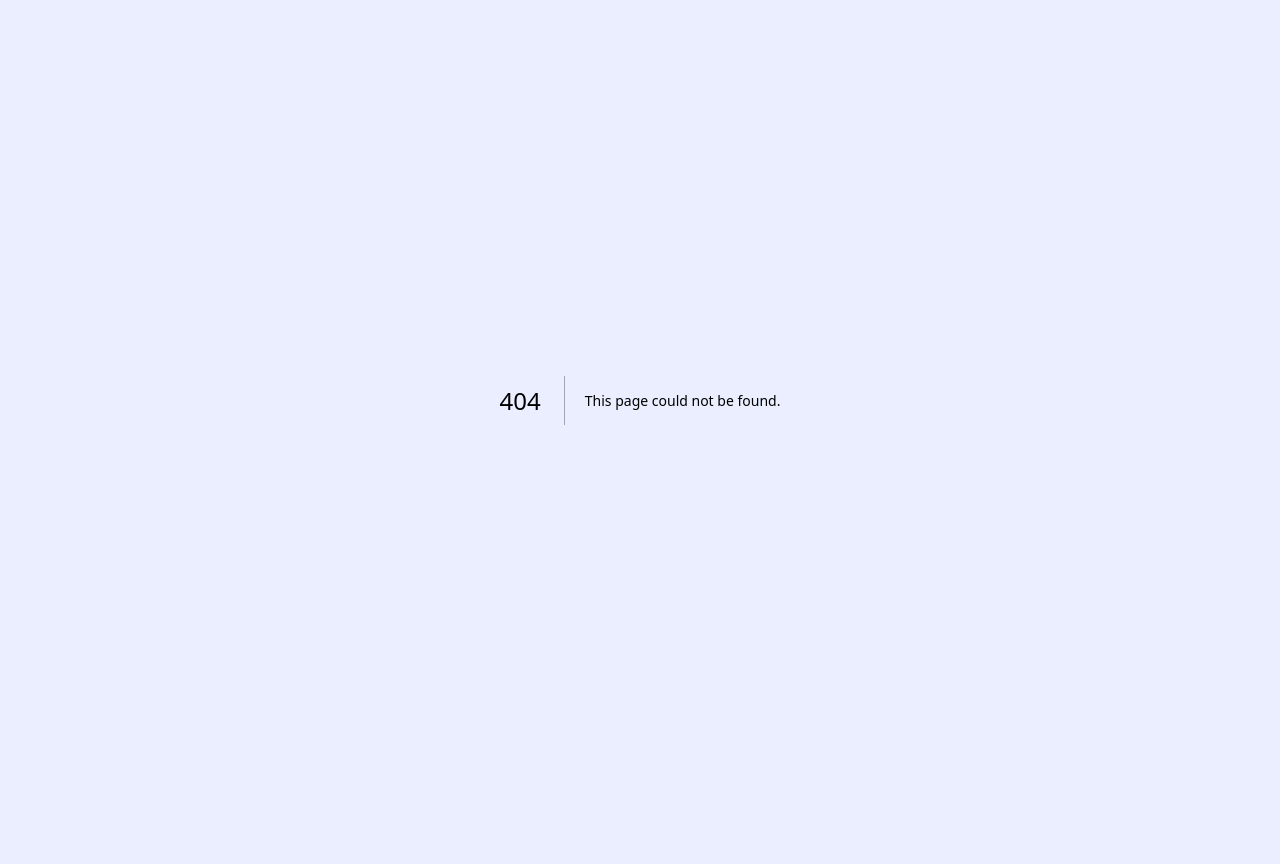
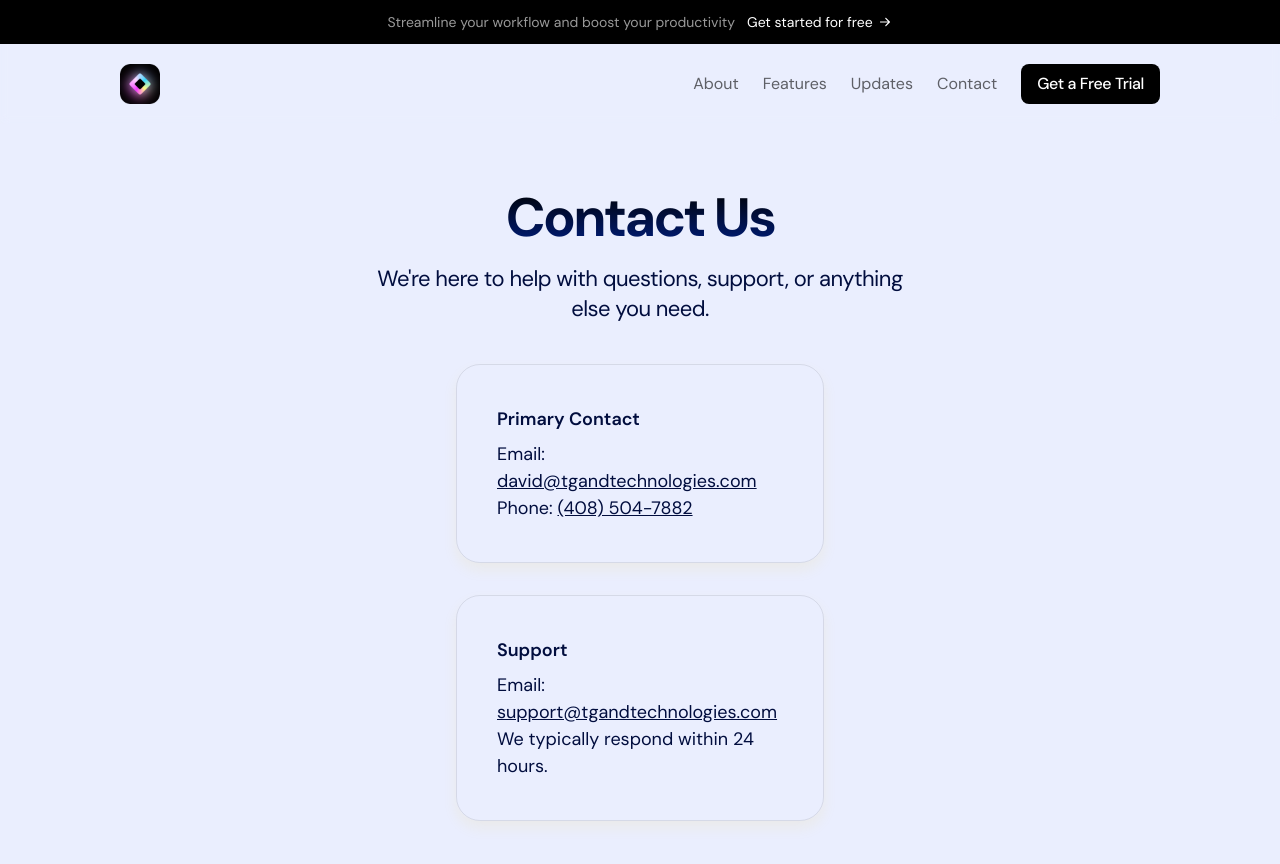
Before and after one commit to TGANDTechnologies/saas-landing-page, a Next.js app: page /contact in a window 1280 px wide. Before the commit this address had no page. Shown: the top 864 px of the page. Before the commit the page ends 800 px from the top, so only its background shows below. Built offline with nearby package versions, Linux system fonts and the light colour scheme.

Commit message:
nav bar
Nav bar and additional pages

```diff
--- /dev/null
+++ b/src/app/about/layout.tsx
@@ -0,0 +1,16 @@
+import type { ReactNode } from "react";
+
+
+export default function AboutLayout({ children }: { children: ReactNode }) {
+  return (
+    <div className="min-h-screen bg-background text-foreground">
+
+
+      <main className="relative">
+        {children}
+      </main>
+
+
+    </div>
+  );
+}
--- /dev/null
+++ b/src/app/about/page.tsx
@@ -0,0 +1,23 @@
+// app/about/page.tsx
+
+import { CallToAction } from "@/sections/CallToAction";
+import { Footer } from "@/sections/Footer";
+import { Header } from "@/sections/Header";
+import { Hero } from "@/sections/Hero";
+import { LogoTicker } from "@/sections/LogoTicker";
+import { Pricing } from "@/sections/Pricing";
+import { ProductShowcase } from "@/sections/ProductShowcase";
+
+export default function AboutPage() {
+  return (
+    <>
+            <Header />
+            <Hero />
+            <LogoTicker />
+            <ProductShowcase/>
+            <Pricing/>
+            <CallToAction/>
+            <Footer/>
+    </>
+  );
+}
--- /dev/null
+++ b/src/app/contact/page.tsx
@@ -0,0 +1,33 @@
+import { Header } from "@/sections/Header";
+
+export default function ContactPage() {
+  return (
+    <>
+    <Header />
+    <section className="max-w-3xl mx-auto py-16 px-4 ">
+      <div className="text-center section-heading">
+        <h1 className="section-title">Contact Us</h1>
+        <p className="section-description mt-4">
+          We're here to help with questions, support, or anything else you need.
+        </p>
+      </div>
+
+      <div className="mt-10 grid gap-8 text-[18px] text-[#010d3e] place-items-center">
+        <div className="p-10 border border-[#222222]/10 rounded-3xl shadow-[0_7px_14px_#eaeaea] w-full mx-auto
+            sm:max-w-full md:max-w-[50%] lg:max-w-[33%];">
+          <h2 className="text-lg font-semibold mb-2">Primary Contact</h2>
+          <p>Email: <a href="mailto:david@tgandtechnologies.com" className="underline hover:text-black">david@tgandtechnologies.com</a></p>
+          <p>Phone: <a href="tel:+14085047882" className="underline hover:text-black">(408) 504-7882</a></p>
+        </div>
+
+        <div className="p-10 border border-[#222222]/10 rounded-3xl shadow-[0_7px_14px_#eaeaea] w-full mx-auto
+            sm:max-w-full md:max-w-[50%] lg:max-w-[33%];">
+          <h2 className="text-lg font-semibold mb-2">Support</h2>
+          <p>Email: <a href="mailto:support@tgandtechnologies.com" className="underline hover:text-black">support@tgandtechnologies.com</a></p>
+          <p>We typically respond within 24 hours.</p>
+        </div>
+      </div>
+    </section>
+    </>
+  );
+}
--- a/src/app/globals.css
+++ b/src/app/globals.css
@@ -3,6 +3,11 @@
 @tailwind utilities;
 
 @layer components {
+  .card {
+    @apply p-10 border border-[#222222]/10 rounded-3xl shadow-[0_7px_14px_#eaeaea] w-full mx-auto
+            sm:max-w-full md:max-w-[50%] lg:max-w-[33%];
+  }
+
   .btn {
     @apply px-4 py-2 rounded-lg font-medium inline-flex items-center justify-center tracking-tight;
   }
--- a/src/sections/Header.tsx
+++ b/src/sections/Header.tsx
@@ -27,14 +27,13 @@ export const Header = () => {
       <div className="py-5">
         <div className="container">
           <div className="flex items-center justify-between">
-            <Image src={Logo} alt="Saas Logo" height={40} width={40} />
+            <a href="/"><Image src={Logo} alt="Saas Logo" height={40} width={40} /></a>
             <MenuIcon className="h-5 w-5 md:hidden" />
             <nav className="hidden md:flex gap-6 text-black/60 items-center">
-              <a href="#">About</a>
-              <a href="#">Features</a>
-              <a href="#">Customers</a>
+              <a href="/about">About</a>
+              <a href="features">Features</a>
               <a href="#">Updates</a>
-              <a href="#">Help</a>
+              <a href="contact">Contact</a>
 
               <Dialog>
   <DialogTrigger asChild>
--- a/src/sections/Testimonials.tsx
+++ b/src/sections/Testimonials.tsx
@@ -79,7 +79,7 @@ const TestimonalsColumn = (props: {
   duration?: number;
 }) => {
   return (
-    <div className="props.className">
+    <div className="props.className" id="customers">
       <motion.div
         animate={{ translateY: "-50%" }}
         transition={{
```
